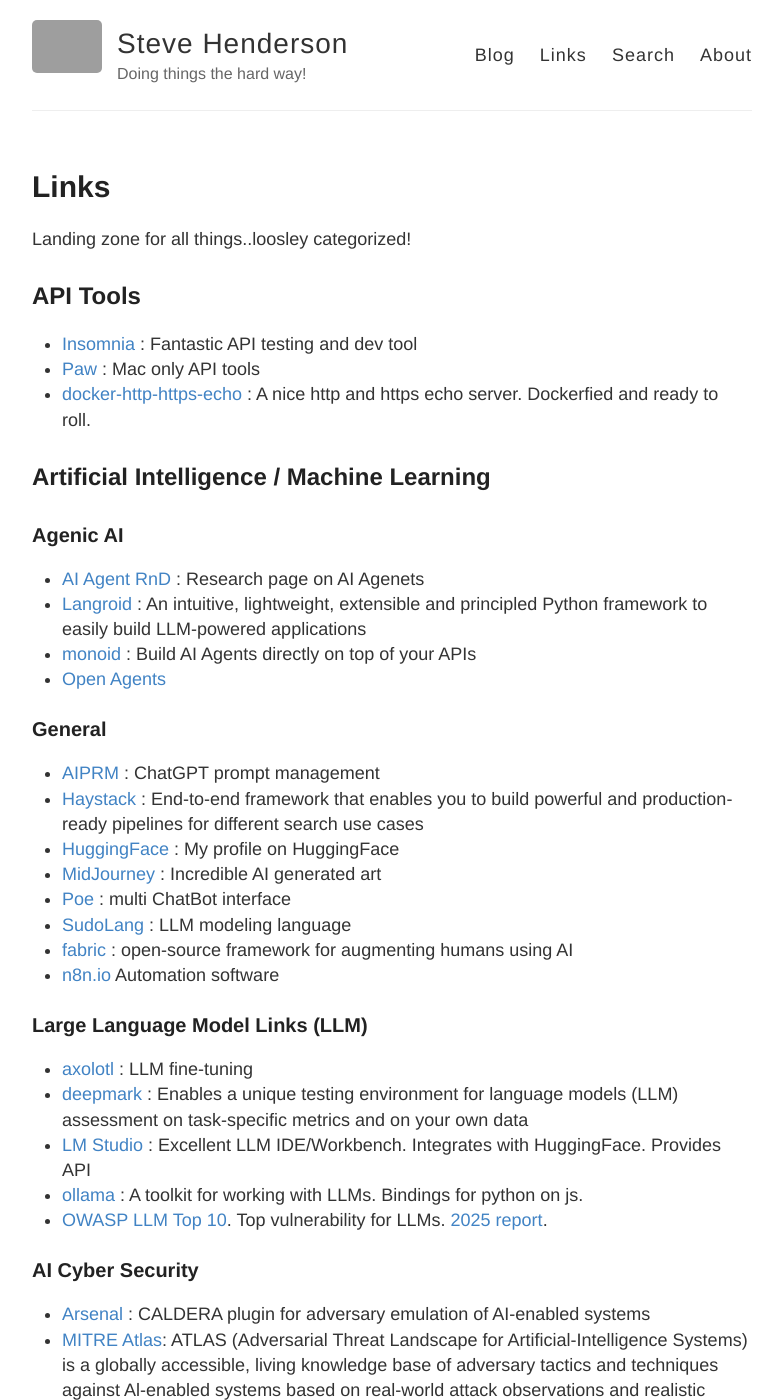
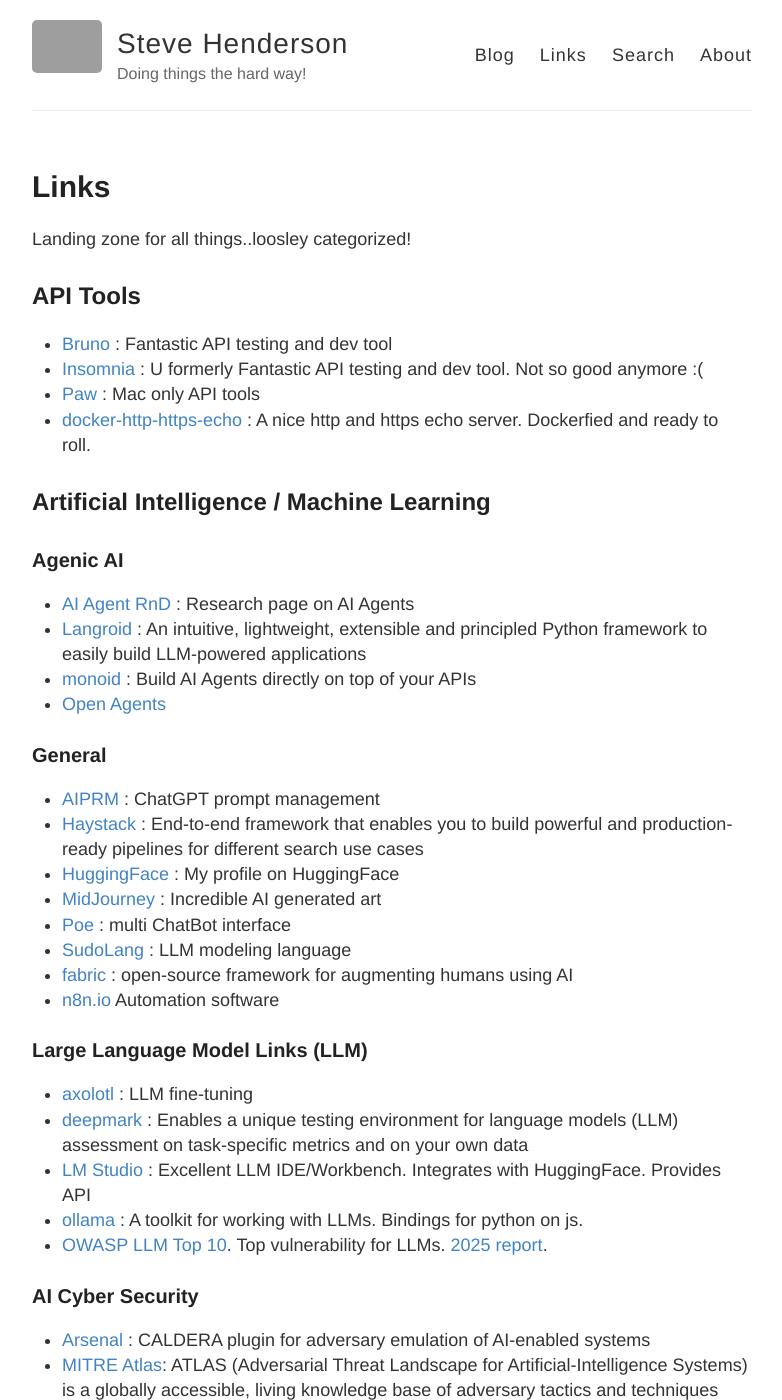
Before and after one commit to stevehenderson/stevehenderson.github.io, a Jekyll site: the page built from links.md, in a window 1280 px wide and 1400 px high. Shown: the whole window, without its empty margins (248-1030 px from the left). Built offline with Jekyll 4.4.1, drawn with Linux system fonts in a browser that asks for light colours; some of the changed text lies outside the part shown; grey boxes are pictures that could not be loaded.

Commit message:
Revise links and add AI Agent Tools section
Updated descriptions and added new AI Agent Tools section.

```diff
--- a/links.md
+++ b/links.md
@@ -7,14 +7,15 @@
 Landing zone for all things..loosley categorized!
 
 ## API Tools
-   * [Insomnia](https://insomnia.rest/) : Fantastic API testing and dev tool
+   * [Bruno](https://www.usebruno.com/) : Fantastic API testing and dev tool
+   * [Insomnia](https://insomnia.rest/) : U formerly Fantastic API testing and dev tool.  Not so good anymore :(
    * [Paw](https://paw.cloud/) : Mac only API tools
    * [docker-http-https-echo](https://github.com/mendhak/docker-http-https-echo) : A nice http and https echo server.  Dockerfied and ready to roll.
 
 ## Artificial Intelligence / Machine Learning
 
 ### Agenic AI
-   * [AI Agent RnD](https://github.com/CellCS/AI-Agents-RnD) : Research page on AI Agenets
+   * [AI Agent RnD](https://github.com/CellCS/AI-Agents-RnD) : Research page on AI Agents
    * [Langroid](https://github.com/langroid/langroid) : An intuitive, lightweight, extensible and principled Python framework to easily build LLM-powered applications
    * [monoid](https://github.com/munkim/monoid) : Build AI Agents directly on top of your APIs
    * [Open Agents](https://github.com/xlang-ai/OpenAgents)
@@ -41,6 +42,9 @@
    * [Arsenal](https://github.com/mitre-atlas/arsenal) : CALDERA plugin for adversary emulation of AI-enabled systems
    * [MITRE Atlas](https://atlas.mitre.org/): ATLAS (Adversarial Threat Landscape for Artificial-Intelligence Systems) is a globally accessible, living knowledge base of adversary tactics and techniques against Al-enabled systems based on real-world attack observations and realistic demonstrations from Al red teams and security groups.
    * [MITRE Atlas Data](https://github.com/mitre-atlas/atlas-data) : Datasets and code from MITRE Atlas Project
+
+### AI Agent Tools
+  * [Keep](https://www.keephq.dev/) : AI managed alerts and logs
 
 ## Asset Management
    * [OSQuery](https://www.osquery.io/) : a SQL powered operating system instrumentation, monitoring, and analytics framework.
```
